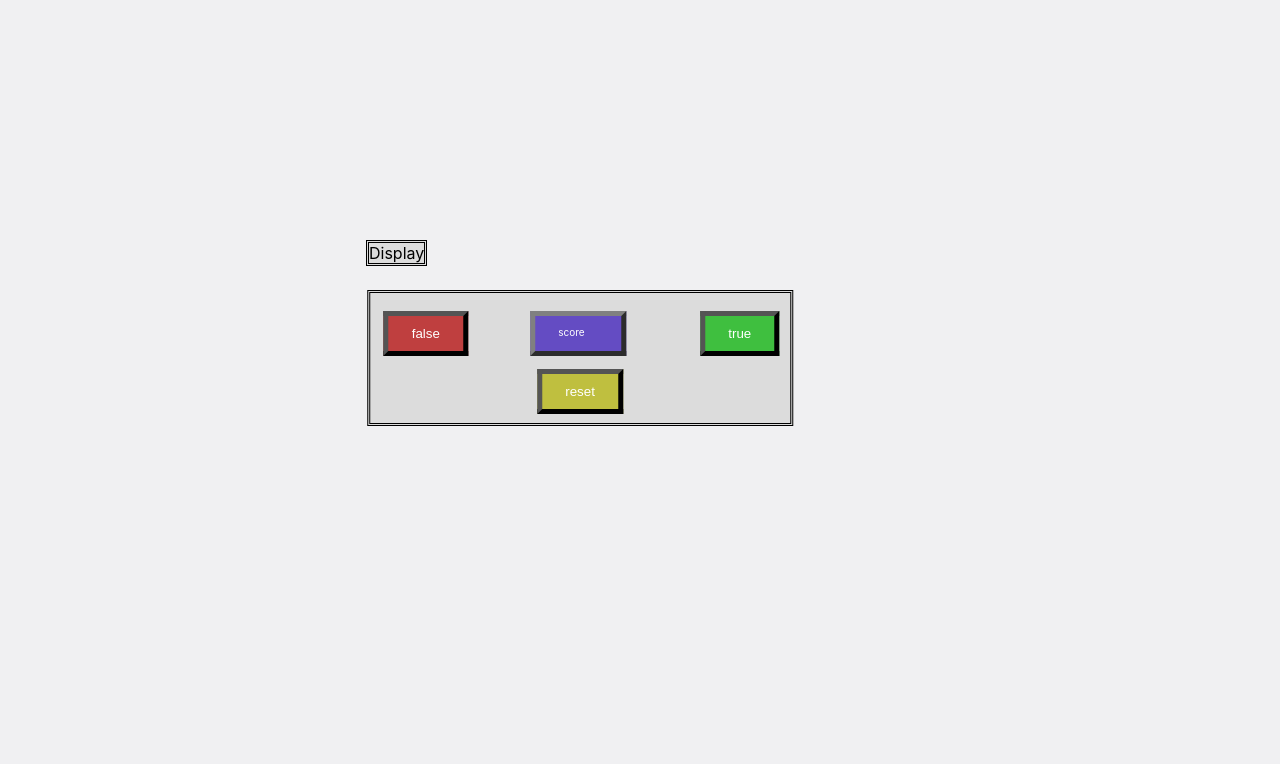
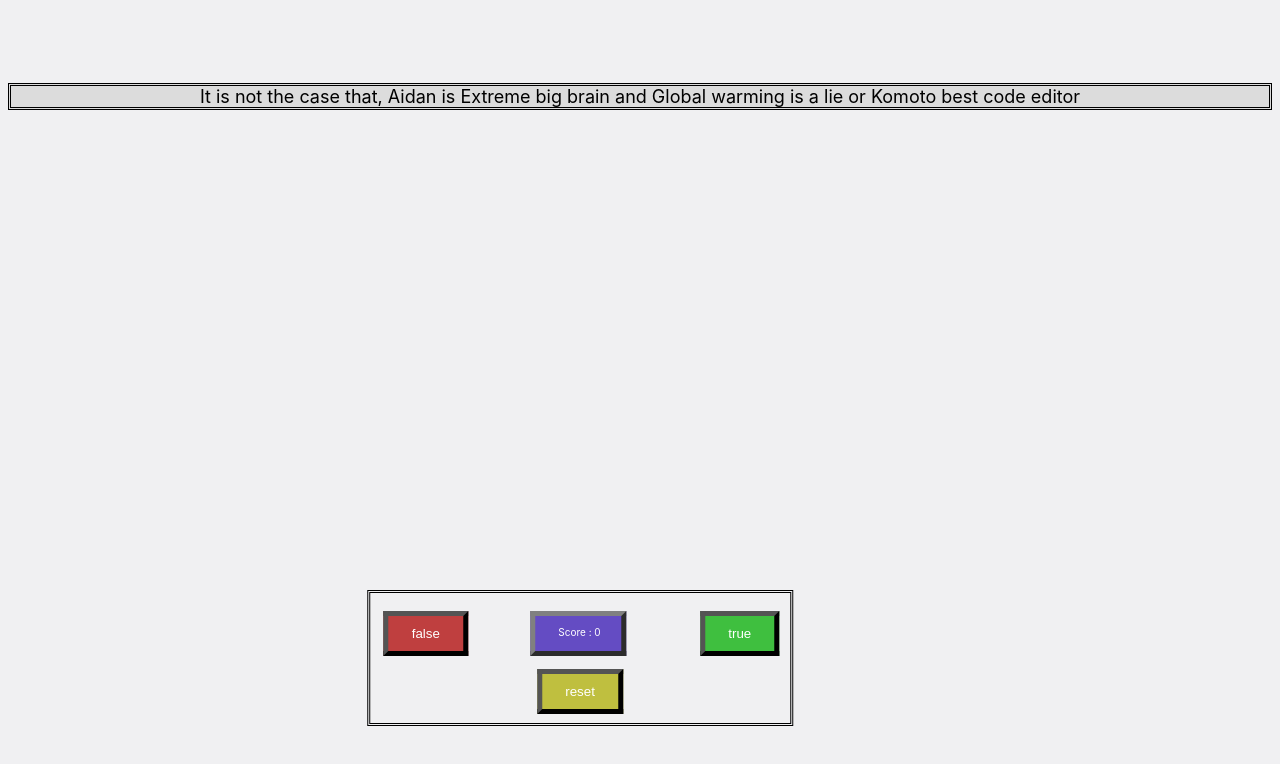
Before and after one commit to Silverswimmer63/Class-work-and-random-code-bits, a plain HTML site: page index.html in a window 1280 px wide. Drawn offline with Linux system fonts and the light colour scheme.

Commit message:
khbksdcshbihsvjnovsijhvs

```diff
--- a/style.css
+++ b/style.css
@@ -39,25 +39,26 @@ transform: translate(160px,14px)
 }
 .reset{
  transform: translate(167px, -35px);
- background-color: rgb(191, 191, 63);
+ background-color: rgb(191, 191, 63);s
 }
 .display{
    background-color: rgb(220,220,220);
    border-style: double;
    border-color: black;
-  position: absolute;
+  position:static;
   top: 55%;
   left: 45%;
-  transform: translate(-210px, -200px);
+  transform: translate(0, 75px);
+  font-size: 18px;
+  text-align: center;
 }
  .ultdiv{
-   background-color: rgb(220,220,220);
    border-style: double;
    border-color: black;
-  position: absolute;
+  position:absolute;
   top: 55%;
   left: 45%;
-  transform: translate(-49%, -150px);
+  transform: translate(-49%, 150px);
   width: 420px;
   height: 130px;
   -webkit-animation: box 6s infinite 0.5s;
@@ -74,7 +75,7 @@ padding: 10px 23px;
 }
 .ultdiv button:hover{
   white-space: nowrap;
-background-color: rgb(63,63,191);
+background-color: rgb(100,125,195);
 }
 .ultdiv button:active{
 border-style: inset;
--- a/triviaPt1.js
+++ b/triviaPt1.js
@@ -11,6 +11,15 @@ Komoto best code editor:T
 Windows 10 is good:F
  Euan hates on Komoto because why not:T
  */
+const keys = document.querySelector('.ultdiv');
+var checkedBox = 0.0;
+
+const display = document.querySelector('.display');
+const scoreD = document.querySelector('.score');
+console.log(display.textContent)
+var dochandeler = document.getElementById("textbox");
+
+
 var myStatments = [{statement: "Aidan doesn't take physics but acts like he does", value: true},
                    {statement: "Global warming is a lie", value: false},
                    {statement: "Bethesda made the biggest flop in gaming history", value: true},
@@ -23,21 +32,27 @@ var myStatments = [{statement: "Aidan doesn't take physics but acts like he does
                    {statement: "Aidan thinks PC isn't master race", value: false}];
 
 function randomList(lists, length) { //function name with designated perameter
-  var itter = length; // create a variable to work with the raw imput
-  var list = []; // make a blank array to store things in
-  for (var j = 0; j < itter; j ++ ) { // loop to put the parts of the initial value in the blank variable
-           list.push(j); // add the parts of itter to list
+  var itter = length;
+  var list = [];
+  for (var j = 0; j < itter; j ++ ) {
+           list.push(j);
   }
-  var splicedstuff = []; // new array to store the spliced stuff
-  var index = list.length; // make a variable to get the length of list
-  for (var i = 0; i < index; i++) { // loop to splice things with
-    var randmtah = Math.floor(Math.random() * (list.length)); // getting a random index to move arround
-    var newList = list.splice(randmtah,1); // splicing a the just found spot
-    var state = lists[newList[0]] // adding the spliced item to the begining of an array
-    splicedstuff.push(state); // adding the spliced thongs to a blank array
+  var splicedstuff = [];
+  var index = list.length;
+  for (var i = 0; i < index; i++) {
+    var randmtah = Math.floor(Math.random() * (list.length));
+    if (randmtah == previosRand && list.length > 1) {
+        while (randmtah == previosRand) {
+           randmtah = Math.floor(Math.random() * (list.length));
+         }
+    }
+    var previosRand = randmtah;
+    var newList = list.splice(randmtah,1);
+    var state = lists[newList[0]];
+    splicedstuff.push(state);
   }
 
-return splicedstuff; // returning the finished product
+return splicedstuff;
 }
 
 function makeAnd(first, second) {
@@ -51,7 +66,6 @@ function makeAnd(first, second) {
       return statementNew;
     }
 }
-
 function makeOr(first, second) {
     var statementNew = {statement:first.statement + " or " + second.statement,bool:false};
     if (first.bool || second.bool) {
@@ -62,36 +76,34 @@ function makeOr(first, second) {
       return statementNew;
     }
 }
-
 function makeNot(object) {
     var statementNew = {statement:"",bool:!object.bool};
     statementNew.statement += "It is not the case that, " + object.statement;
     return statementNew;
 }
-
-function makeComplex(list, maxLen = 5) { // make the function that takes the list of statments and makes a max length of 5
-  for (var k = 0; k < list.length;k++) { // begin a loop to creat the final statment
-      var randMath = Math.floor(Math.random()*4)+1; // create a random number that is the number of statments in the final sentince
-      var itter = 0; // make a variable to track the number of statments in the final sentince
-      while (itter < randMath) { // check to see if we can add another statment baised on the random number that was generated in randMath
-        var oneFourthChance = [1,2,3,4]; // create a var to add the 25% chance of neggation
-        var doNot = false; // make a var that tracks wether or not the negation will happen, false by default
-        for (var p = 0; p < 100; p++) { // begin a loop to get a random number to see if the 25% chance of negation happens
-            var randMaths = Math.floor(Math.random()*4); // creates the 25% chance of the neagation
+function makeComplex(list, maxLen = 5) {
+  for (var k = 0; k < list.length;k++) {
+        var randMath = Math.floor(Math.random()*4)+1;
+      var itter = 0;
+        while (itter < randMath) {
+          var oneFourthChance = [1,2,3,4];
+          var doNot = false;
+          for (var p = 0; p < 100; p++) {
+              var randMaths = Math.floor(Math.random()*4);
             //code
           }
-        if (oneFourthChance[randMaths] == 4) { // checks the chance of negation
-          doNot = true; // if it happens, set the negaton tracker to true
+                  if (oneFourthChance[randMaths] == 4) {
+                      doNot = true;
                   }else{
-          doNot = false; // if no, leave the netation tracker as false
+                   doNot = false;
                   }
-        if (doNot === true) { // if the nagation happens, add the negation using makeNot
+          if (doNot === true) {
             list[k] = makeNot(list[k]);
           }
-        var oneOrtwo = ["one", "two"]; // Make a var to pick from at random with a 50% chance
-        var pickRand = Math.floor(Math.random()*2); // Make a var that hoses randomly between two options with equal chance of either
-        var pickLocate = Math.floor(Math.random()*list.length); //
-        // do an if for the choses function and the not chosen function
+          var oneOrtwo = ["one", "two"];
+            var pickRand = Math.floor(Math.random()*2);
+            var pickLocate = Math.floor(Math.random()*list.length);
+                //code
           if (oneOrtwo[pickRand] == "one" ) {
             //code
             list[k] = makeAnd(list[k], list[pickLocate]);
@@ -99,8 +111,59 @@ function makeComplex(list, maxLen = 5) { // make the function that takes the lis
             //code
             list[k] = makeOr(list[k], list[pickLocate]);
           }
-        itter++; // progress forward int the for loop towards the max length
+          itter++;
         }
   }
-  return list; // end the functiooooooon
+        return list;
 }
+var statements = randomList(myStatments, myStatments.length);
+var stateArr = makeComplex(statements);
+var indexS = 0;
+var score= 0;
+scoreD.textContent = "Score : " + score;
+display.textContent = stateArr[0].statement;
+keys.addEventListener('click', e => {
+  if (e.target.matches('button')) {
+    const key = e.target;
+    const action = key.dataset.action;
+    const keyContent = key.textContent;
+    const displayed = display.textContent;
+    //reset simply resets the page
+    if (action === "reset") {
+      location.reload()
+    }
+    if (action === "true") {
+      if (stateArr[indexS].bool === true) {
+        score += 5;
+      }else{
+        score -= 5;
+      }
+      indexS++;
+       display.textContent = stateArr[indexS].statement;
+      if(indexS == stateArr.length-1){
+        indexS = 0;
+        statements = randomList(myStatments, myStatments.length);
+        stateArr = makeComplex(statements);
+
+      }
+    }
+    if (action === "false") {
+      if (stateArr[indexS].bool === false) {
+        score+=5;
+      }
+      else{
+        score-=5;
+      }
+      indexS++;
+       display.textContent = stateArr[indexS].statement;
+             if(indexS == stateArr.length-1){
+        indexS = 0;
+        statements = randomList(myStatments, myStatments.length);
+        stateArr = makeComplex(statements);
+
+      }
+
+    }
+    scoreD.textContent = "Score : " + score;
+  }
+})
```
Also changed, not shown: javascript (1).js (renamed from javascript.js, +35 -3 lines). Lines whose indentation alone changed are shown as unchanged.
